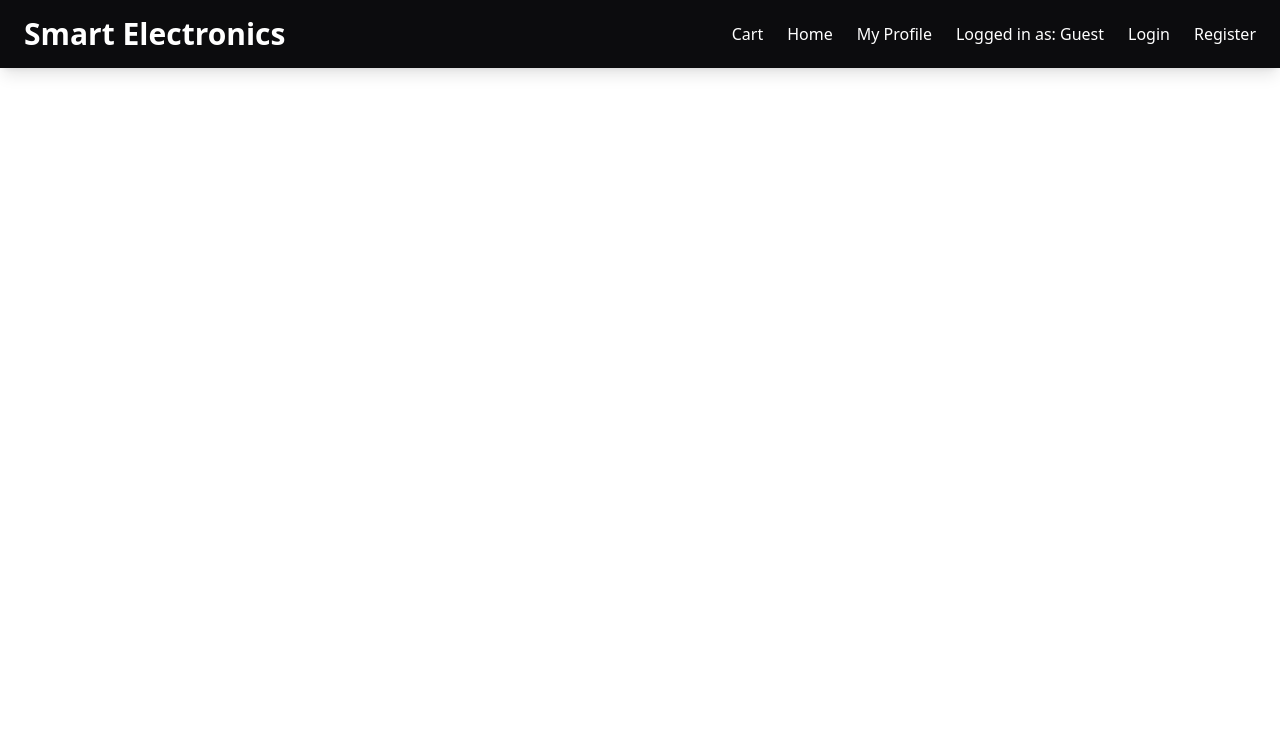
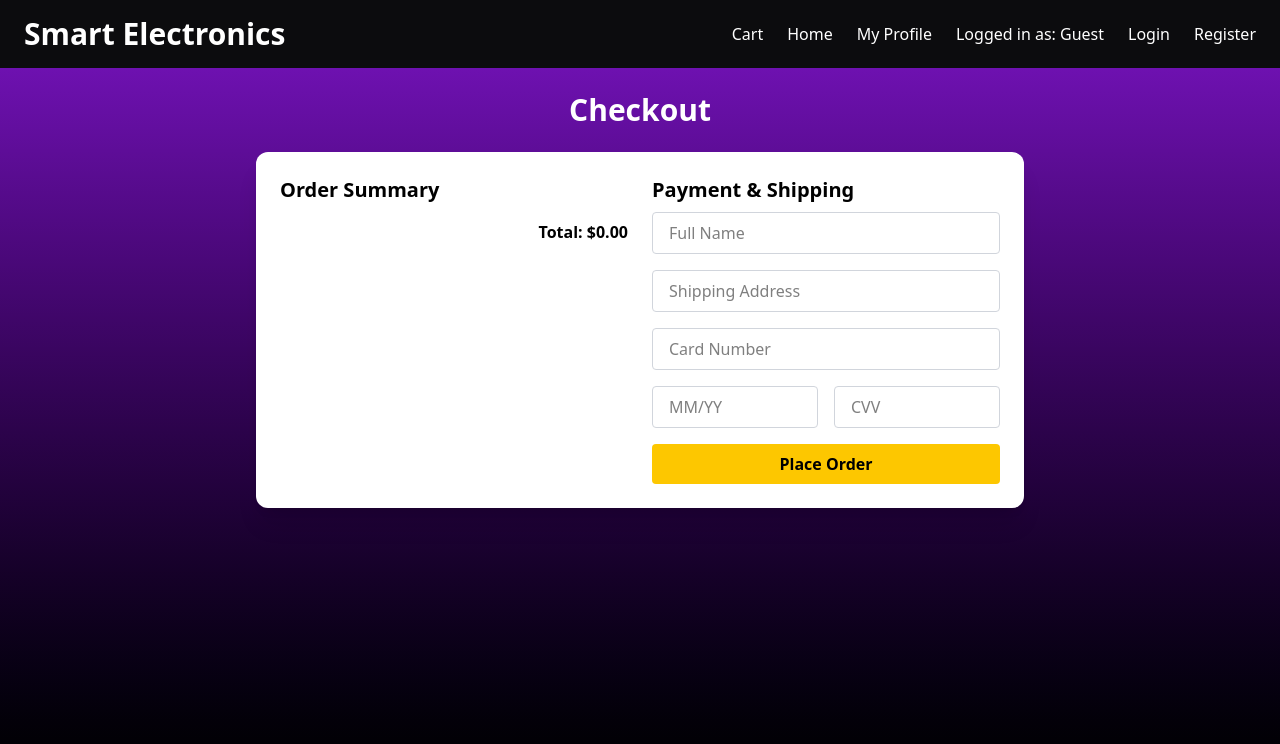
Before and after one commit to Nowrrl/E-Commerce_Site, a React (Vite) app in the folder front/: page /checkout in a window 1280 px wide. Shown: the top 744 px of the page. Built offline with nearby package versions, Linux system fonts and the light colour scheme.

Commit message:
checkout frontend created

```diff
--- a/front/src/App.jsx
+++ b/front/src/App.jsx
@@ -14,6 +14,7 @@ import ClientOrders from "./pages/ClientOrders.jsx"; // Ensure this path is corr
 import { clearCart } from "./redux/cartSlice";
 import { logout } from "./redux/user/userSlice";
 import { setCartFromBackend } from "./redux/cartSlice";
+import Checkout from "./pages/Checkout.jsx";
 
 function App() {
   const currentUser = useSelector((state) => state.user.currentUser);
@@ -95,6 +96,7 @@ function App() {
           <Route path="/cart" element={<ShoppingCart />} />
           <Route path="/profile" element={<ClientProfile />} />
           <Route path="/clientorders" element={<ClientOrders />} />
+          <Route path="/checkout" element={<Checkout />} />
         </Routes>
       </Router>
   );
--- /dev/null
+++ b/front/src/pages/Checkout.jsx
@@ -0,0 +1,137 @@
+import React, { useState } from "react";
+import { useSelector, useDispatch } from "react-redux";
+import { clearCart } from "../redux/cartSlice";
+import { clearBackendCart } from "../api/api";
+import { useNavigate } from "react-router-dom";
+
+function Checkout() {
+  const cartItems = useSelector((state) => state.cart.items);
+  const currentUser = useSelector((state) => state.user.currentUser);
+  const dispatch = useDispatch();
+  const navigate = useNavigate();
+
+  const [formData, setFormData] = useState({
+    name: "",
+    address: "",
+    cardNumber: "",
+    expiry: "",
+    cvv: "",
+  });
+
+  const totalPrice = cartItems.reduce(
+    (total, item) => total + item.product.price * item.quantity,
+    0
+  );
+
+  const handleInputChange = (e) => {
+    const { name, value } = e.target;
+    setFormData((prev) => ({ ...prev, [name]: value }));
+  };
+
+  const handlePlaceOrder = async (e) => {
+    e.preventDefault();
+
+    if (!formData.name || !formData.address || !formData.cardNumber) {
+      alert("Please fill in all required fields.");
+      return;
+    }
+
+    try {
+      if (currentUser?.id) {
+        await clearBackendCart(currentUser.id); // clear backend
+      }
+      dispatch(clearCart()); // clear frontend
+      alert("Order placed successfully!");
+      navigate("/"); // redirect to home or order success page
+    } catch (error) {
+      console.error("Error placing order:", error);
+      alert("There was an error processing your order.");
+    }
+  };
+
+  return (
+    <div className="min-h-screen bg-gradient-to-b from-purple-800 to-black p-6 text-white">
+      <h1 className="text-3xl font-bold mb-6 text-center">Checkout</h1>
+      <div className="max-w-3xl mx-auto bg-white text-black rounded-xl shadow-xl p-6 grid md:grid-cols-2 gap-6">
+        {/* Order Summary */}
+        <div>
+          <h2 className="text-xl font-semibold mb-4">Order Summary</h2>
+          {cartItems.map((item, index) => (
+            <div key={index} className="flex justify-between py-2 border-b">
+              <div>
+                <p>{item.product.name}</p>
+                <p className="text-sm text-gray-600">
+                  Qty: {item.quantity}
+                </p>
+              </div>
+              <p>${(item.product.price * item.quantity).toFixed(2)}</p>
+            </div>
+          ))}
+          <div className="text-right font-bold mt-4">
+            Total: ${totalPrice.toFixed(2)}
+          </div>
+        </div>
+
+        {/* Payment Form */}
+        <form onSubmit={handlePlaceOrder} className="space-y-4">
+          <h2 className="text-xl font-semibold mb-2">Payment & Shipping</h2>
+
+          <input
+            type="text"
+            name="name"
+            placeholder="Full Name"
+            value={formData.name}
+            onChange={handleInputChange}
+            className="w-full px-4 py-2 rounded border border-gray-300"
+            required
+          />
+          <input
+            type="text"
+            name="address"
+            placeholder="Shipping Address"
+            value={formData.address}
+            onChange={handleInputChange}
+            className="w-full px-4 py-2 rounded border border-gray-300"
+            required
+          />
+          <input
+            type="text"
+            name="cardNumber"
+            placeholder="Card Number"
+            value={formData.cardNumber}
+            onChange={handleInputChange}
+            className="w-full px-4 py-2 rounded border border-gray-300"
+            required
+          />
+          <div className="flex gap-4">
+            <input
+              type="text"
+              name="expiry"
+              placeholder="MM/YY"
+              value={formData.expiry}
+              onChange={handleInputChange}
+              className="w-1/2 px-4 py-2 rounded border border-gray-300"
+            />
+            <input
+              type="text"
+              name="cvv"
+              placeholder="CVV"
+              value={formData.cvv}
+              onChange={handleInputChange}
+              className="w-1/2 px-4 py-2 rounded border border-gray-300"
+            />
+          </div>
+
+          <button
+            type="submit"
+            className="w-full bg-yellow-400 text-black font-bold py-2 rounded hover:brightness-110 transition"
+          >
+            Place Order
+          </button>
+        </form>
+      </div>
+    </div>
+  );
+}
+
+export default Checkout;
--- a/front/src/pages/Productdetails.jsx
+++ b/front/src/pages/Productdetails.jsx
@@ -24,7 +24,7 @@ const Productdetails = () => {
 
   // State definitions
   const [productData, setProductData] = useState(null);
-  const [quantity, setQuantity] = useState(1);
+  const [quantity, setQuantity] = useState("1");
   const [installment, setInstallment] = useState("3");
   // Use an array state so multiple accordion sections can be toggled independently.
   const [openIndexes, setOpenIndexes] = useState([]);
@@ -198,6 +198,23 @@ const Productdetails = () => {
     alert("Review submitted!");
     setNewReview({ rating: 5, text: "" });
   };
+  const handleQuantityChange = (e) => {
+    const val = e.target.value;
+    if (/^\d{0,2}$/.test(val)) { // allow only 0-2 digit numbers
+      setQuantity(val);
+    }
+  };
+
+  const handleQuantityBlur = () => {
+    const num = parseInt(quantity, 10);
+    if (!num || num < 1) {
+      setQuantity("1");
+    } else if (num > 99) {
+      setQuantity("99");
+    } else {
+      setQuantity(String(num));
+    }
+  };
 
   return (
     <div className="border-t-1 border-white max-w-screen-xl mx-auto p-4 bg-gradient-to-b from-black to-purple-900">
@@ -245,10 +262,13 @@ const Productdetails = () => {
               type="number"
                   min="1"
                   max="99"
+
               value={quantity}
-                  onChange={(e) => setQuantity(parseInt(e.target.value, 10) || 1)}
-                  className="w-16 border rounded px-2 py-1 cursor-pointer"
+              onChange={handleQuantityChange}
+              onBlur={handleQuantityBlur}
+              className="w-12 border rounded px-2 py-1 text-center"
             />
+
           </div>
           <div className="flex items-center space-x-2 mb-4">
             <label htmlFor="installment" className="font-medium">Installments:</label>
--- a/front/src/pages/ShoppingCart.jsx
+++ b/front/src/pages/ShoppingCart.jsx
@@ -83,9 +83,11 @@ function ShoppingCart() {
                   >
                     Clear Cart
                   </button>
+                  <Link to="/checkout">
                   <button className="bg-yellow-400 text-black font-semibold px-6 py-2 rounded shadow hover:brightness-105 transition cursor-pointer">
                     Proceed to Checkout
                   </button>
+                  </Link>
                 </div>
               </>
           )}
```
Lines whose indentation alone changed are shown as unchanged.
